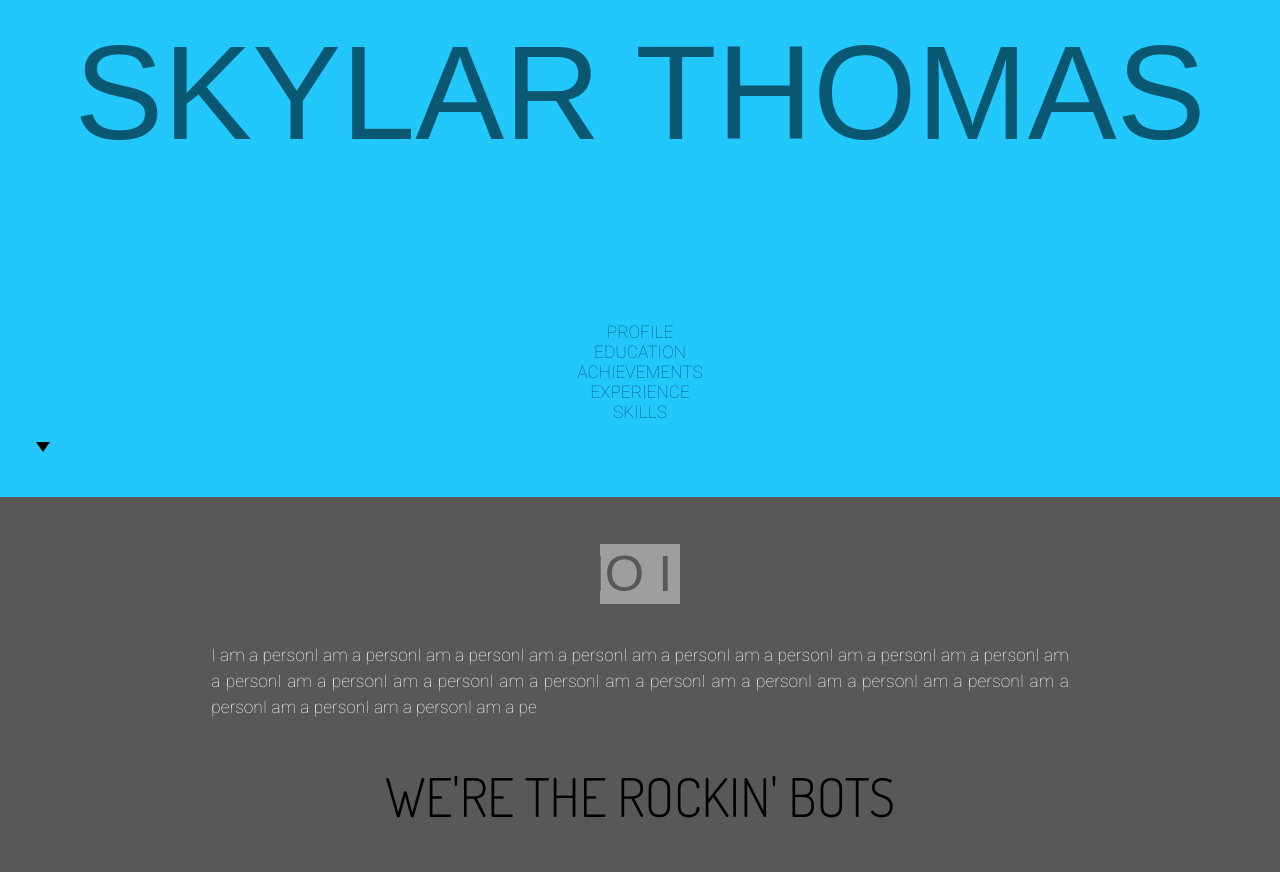
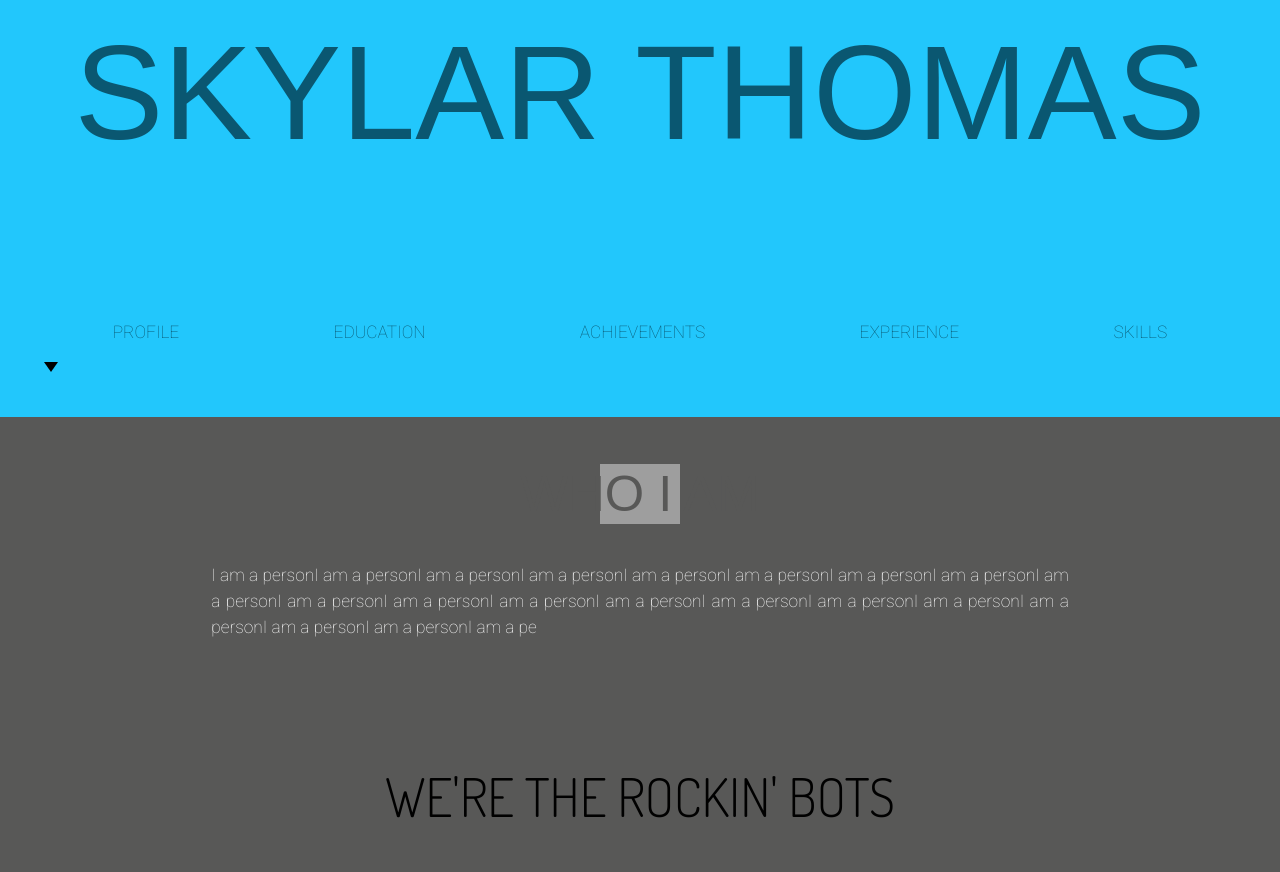
Before and after one commit to skyguy99/skylarthomas-resume, a plain HTML site: page index.html in a window 1280 px wide. Shown: the part 76-948 px from the top of the page. Drawn offline with nearby package versions, Linux system fonts and the light colour scheme; some packages are replaced by stand-ins of ours; grey boxes are pictures that could not be loaded; a script that the page names is missing.

Commit message:
Update index.html

```diff
--- a/index.html
+++ b/index.html
@@ -60,11 +60,11 @@ $(function() {
 </div>
   <div id="nav">
      <ul>
-         <div class="mitm"><li><a href="#page1">PROFILE</a></li></div>
-         <div class="mitm"><li><a href="#page2">EDUCATION</a></li></div>
-         <div class="mitm"><li><a href="#page2">ACHIEVEMENTS</a></li></div>
- 	     <div class="mitm"><li><a href="#page2">EXPERIENCE</a></li></div>
-         <div class="mitm"><li><a href="#page3">SKILLS</a></li></div>
+         <li><a href="#page1">PROFILE</a></li>
+         <li><a href="#page2">EDUCATION</a></li>
+         <li><a href="#page2">ACHIEVEMENTS</a></li>
+ 	     <li><a href="#page2">EXPERIENCE</a></li>
+         <li><a href="#page3">SKILLS</a></li>
      </ul>
      <div id="nav_arrow"></div>
 </div>
```
